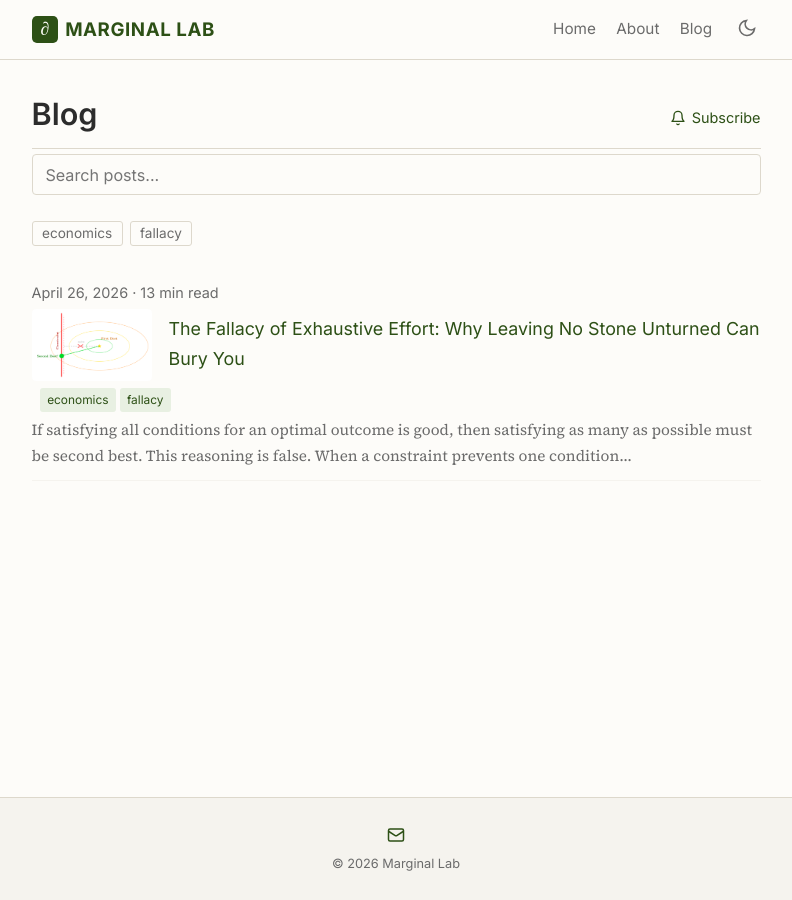
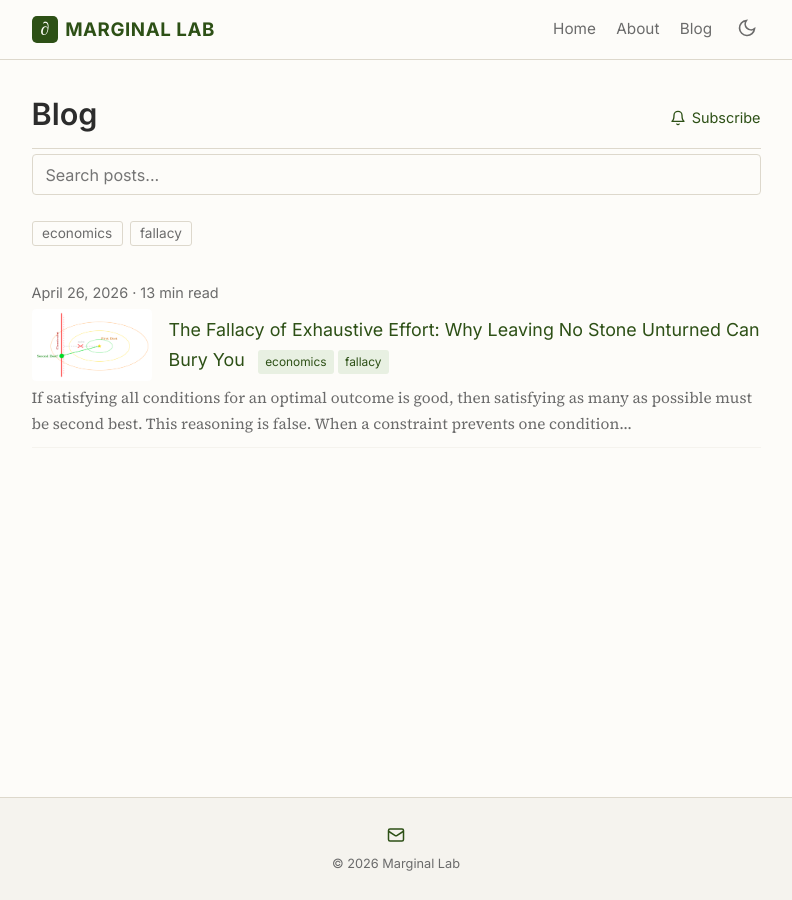
Before and after one commit to marginallabs/marginallabs.github.io, a Jekyll site: the page built from _pages/blog.md, in a window 1280 px wide. Shown: the whole page, without its empty margins (244-1036 px from the left). Built offline with Jekyll 4.4.1, drawn with Linux system fonts in a browser that asks for light colours.

Commit message:
Move category tags inline after title with spacing
Co-Authored-By: Claude Opus 4.7 <noreply@anthropic.com>

```diff
--- a/_pages/blog.md
+++ b/_pages/blog.md
@@ -29,13 +29,15 @@ subscribe: true
     <span class="post-date">{{ post.date | date: "%B %d, %Y" }}{% assign w = post.content | strip_html | split: " " | size %}{% assign rt = w | divided_by: 200 | at_least: 1 %} &middot; {{ rt }} min read</span>
     <div class="post-title-row">
       {% if post.image %}<img class="post-thumbnail" src="{{ post.image | relative_url }}" alt="Thumbnail for {{ post.title }}" />{% endif %}
-      <a class="post-title-link" href="{{ post.url | relative_url }}">{{ post.title }}</a>
+      <div class="post-title-info">
+        <a class="post-title-link" href="{{ post.url | relative_url }}">{{ post.title }}</a>
+        {% if post.categories %}
+          <span class="post-category-badges">
+            {% for cat in post.categories %}<span class="category-tag">{{ cat }}</span>{% endfor %}
+          </span>
+        {% endif %}
+      </div>
     </div>
-    {% if post.categories %}
-      <span class="post-category-badges">
-        {% for cat in post.categories %}<span class="category-tag">{{ cat }}</span>{% endfor %}
-      </span>
-    {% endif %}
     {% if post.abstract %}
       <p class="post-excerpt">{{ post.abstract | truncatewords: 30 }}</p>
     {% endif %}
--- a/assets/css/style.css
+++ b/assets/css/style.css
@@ -551,6 +551,13 @@ details[open] > .section-toggle .toggle-chevron {
   gap: 1rem;
   margin: 0.2em 0;
 }
+.post-title-info {
+  display: inline;
+  min-width: 0;
+}
+.post-title-info .post-category-badges {
+  margin-left: 0.5em;
+}
 .post-date {
   color: var(--color-text-light);
   font-size: 0.85rem;
```
Also changed, not shown: _layouts/home.html (+8 -1 lines).
